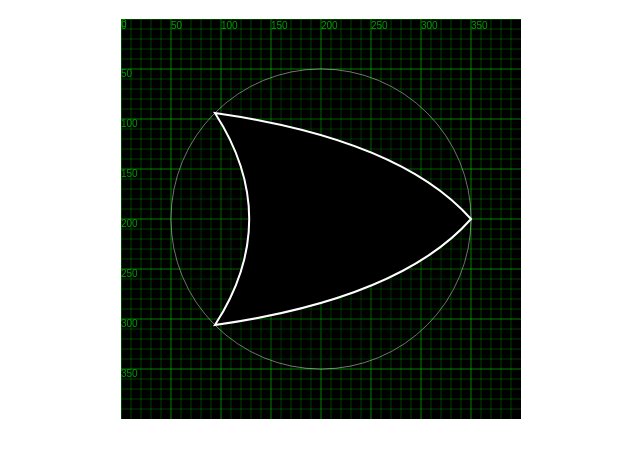
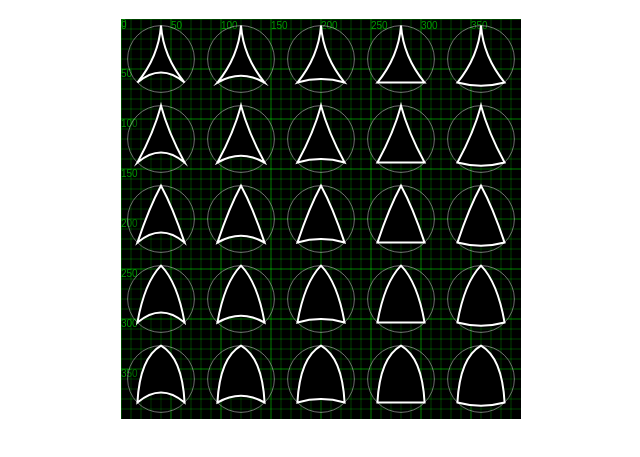
Before and after one commit to kdaisho/Asteroids, a plain HTML site: page exercise4-9/index4-9.html in a window 1280 px wide. Shown: the part 61-518 px from the top of the page, without its empty margins (319-959 px from the left). Drawn offline with Linux system fonts and the light colour scheme.

Commit message:
Drawing multiple rounded spaceships

```diff
--- a/exercise4-9/index4-9.html
+++ b/exercise4-9/index4-9.html
@@ -5,7 +5,7 @@
     <meta charset="UTF-8">
     <meta name="viewport" content="width=device-width, initial-scale=1.0">
     <meta http-equiv="X-UA-Compatible" content="ie=edge">
-    <title>Exercise4-9</title>
+    <title>Exercise4-10</title>
     <link rel="stylesheet" href="../styles.css">
     <script src="drawing.js"></script>
 </head>
@@ -18,8 +18,16 @@
     <script>
         const context = document.getElementById('asteroids').getContext('2d');
         drawGrid(context);
-        context.translate(200, 200);
-        drawShip(context, 150, {curve: Math.random(), guide: true});
+        let c1 = 0, c2 = 0;
+        for (c1 = .1; c1 < 1; c1 += .2) {
+            for (c2 = .1; c2 < 1; c2 += .2) {
+                context.save();
+                context.translate(context.canvas.width * c1, context.canvas.height * c2);
+                context.rotate(-Math.PI/2);
+                drawShip(context, context.canvas.width / 12, {curve1: c1, curve2: c2, guide: true});
+                context.restore();
+            }
+        }
     </script>
 </body>
 
```
